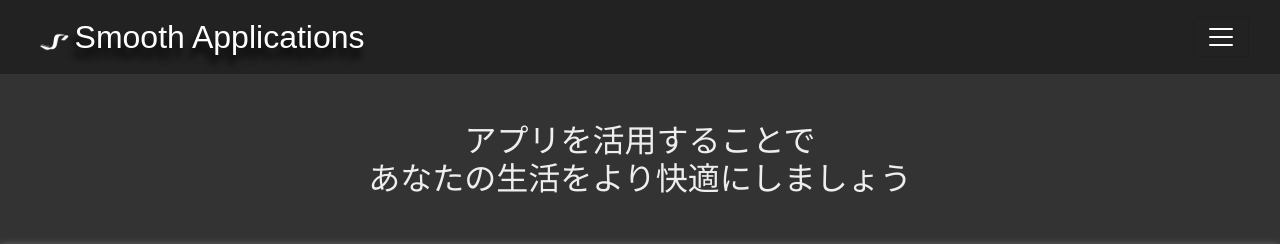
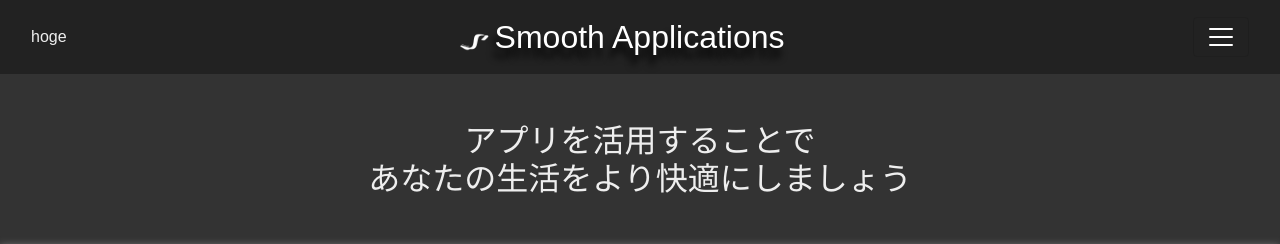
Before and after one commit to kumasy107/smooth_app, a Django app: page / in a window 1280 px wide. Shown: the top 244 px of the page. Run offline with Django 4.2, Linux system fonts and the light colour scheme; data comes from the database, SQL or seed files in the repository.

Commit message:
added div.a

```diff
--- a/smooth_app_loc/templates/base/base.html
+++ b/smooth_app_loc/templates/base/base.html
@@ -21,10 +21,13 @@
     <link href="https://fonts.googleapis.com/css2?family=Noto+Serif+JP:wght@500&display=swap" rel="stylesheet">
 </head>
 
+<!-- 適当なコメント -->
+
 <body>
 
     <nav class="navbar navbar-light customHeader">
         <div class="container-fluid">
+                <div class="a">hoge</div>
                 <a class="navbar-brand px-2" href="{% url 'base:home' %}">
                     <img src="{% static 'images/icon_white.png' %}" alt="" width="30" height="24" class="d-inline-block align-text-top">
                     <span class="header-title">
```
